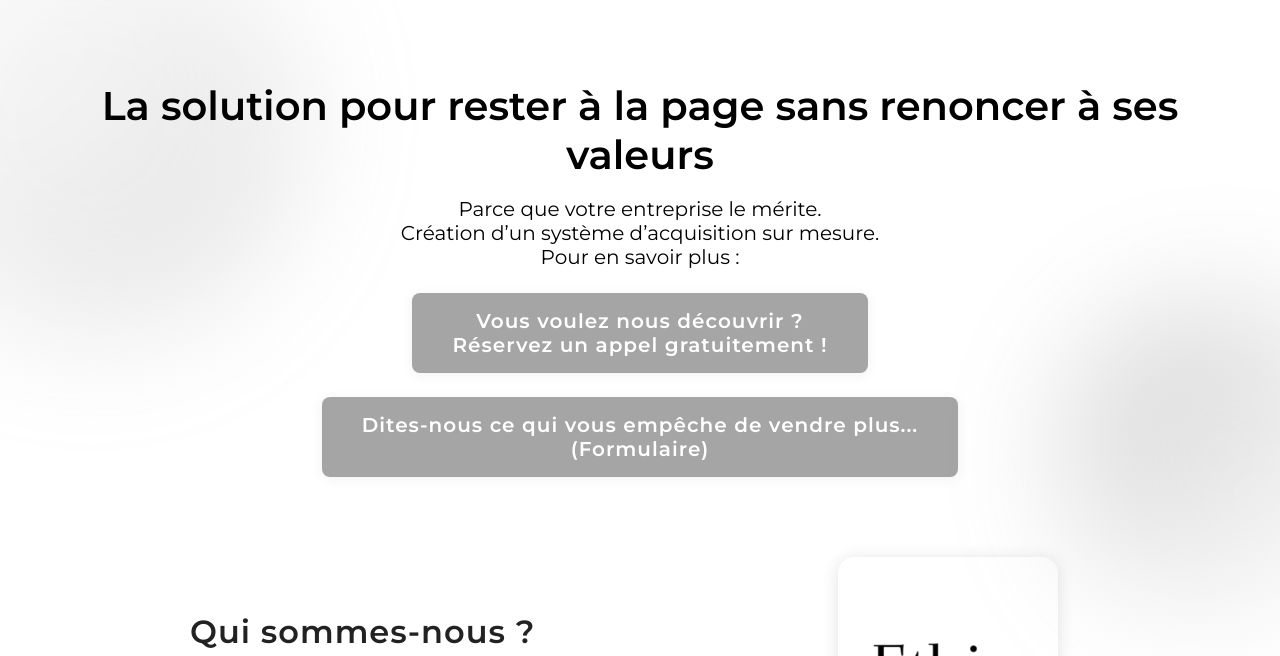
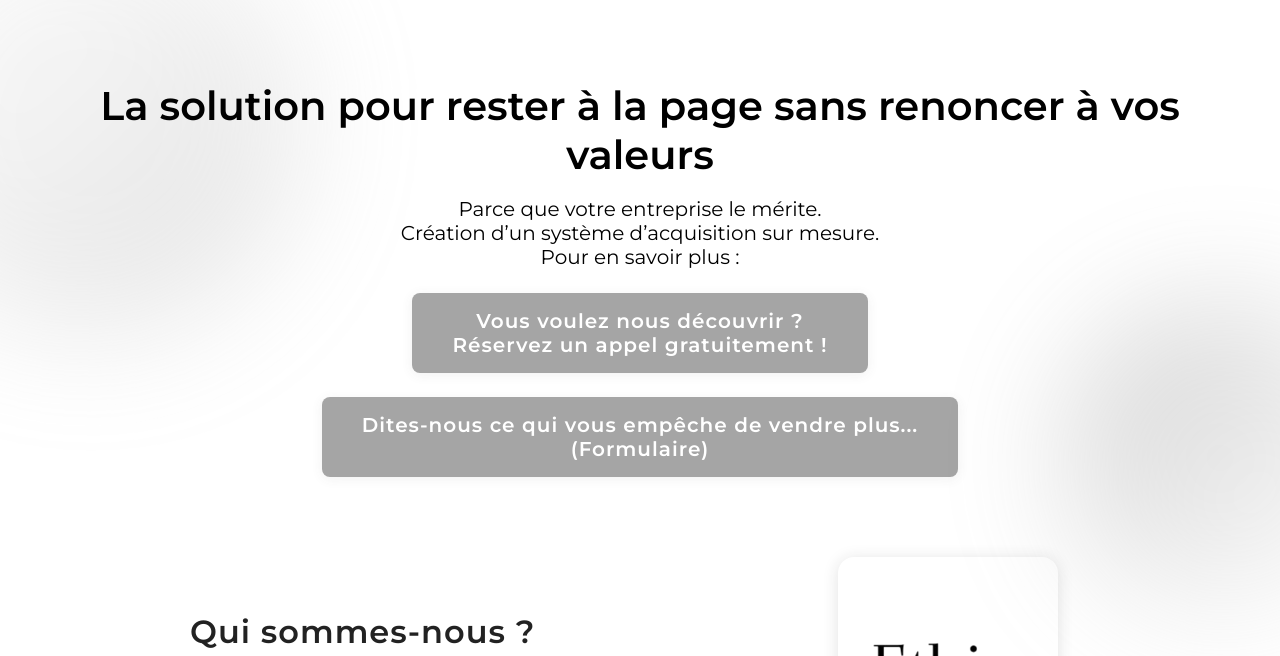
Before and after one commit to FullAuto33/SiteWebEthic, a plain HTML site: page index.html in a window 1280 px wide. Shown: the part 142-798 px from the top of the page. Drawn offline with Linux system fonts and the light colour scheme.

Commit message:
Script a vos a jour

```diff
--- a/index.html
+++ b/index.html
@@ -488,7 +488,7 @@
 
     <!-- Section d’introduction -->
     <section style="; padding:48px 0 32px 0; text-align:center;">
-        <h1 style="font-size:2.5rem; margin-bottom:18px;">La solution pour rester à la page sans renoncer à ses valeurs</h1>
+        <h1 style="font-size:2.5rem; margin-bottom:18px;">La solution pour rester à la page sans renoncer à vos valeurs</h1>
         <p style="font-size:1.25rem; max-width:700px; margin:0 auto 18px auto;">
             Parce que votre entreprise le mérite.<br>
             Création d’un système d’acquisition sur mesure.<br>
```
